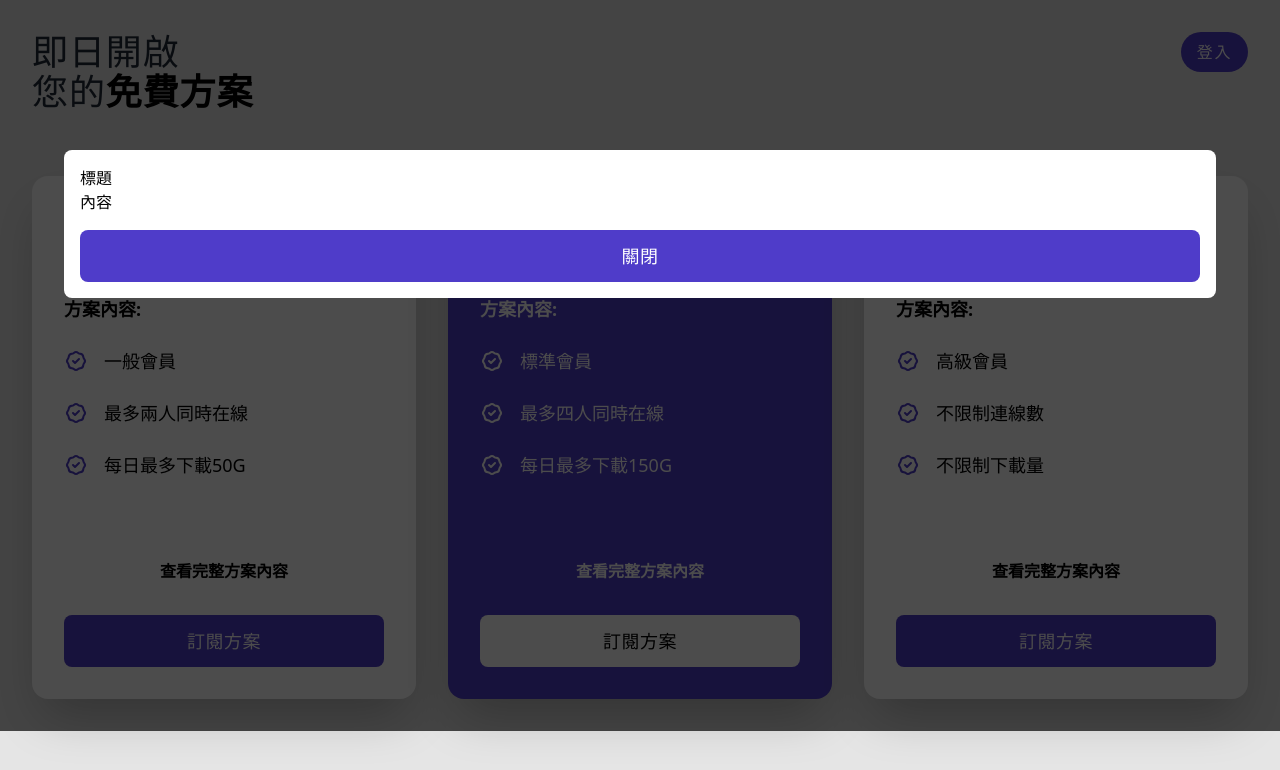
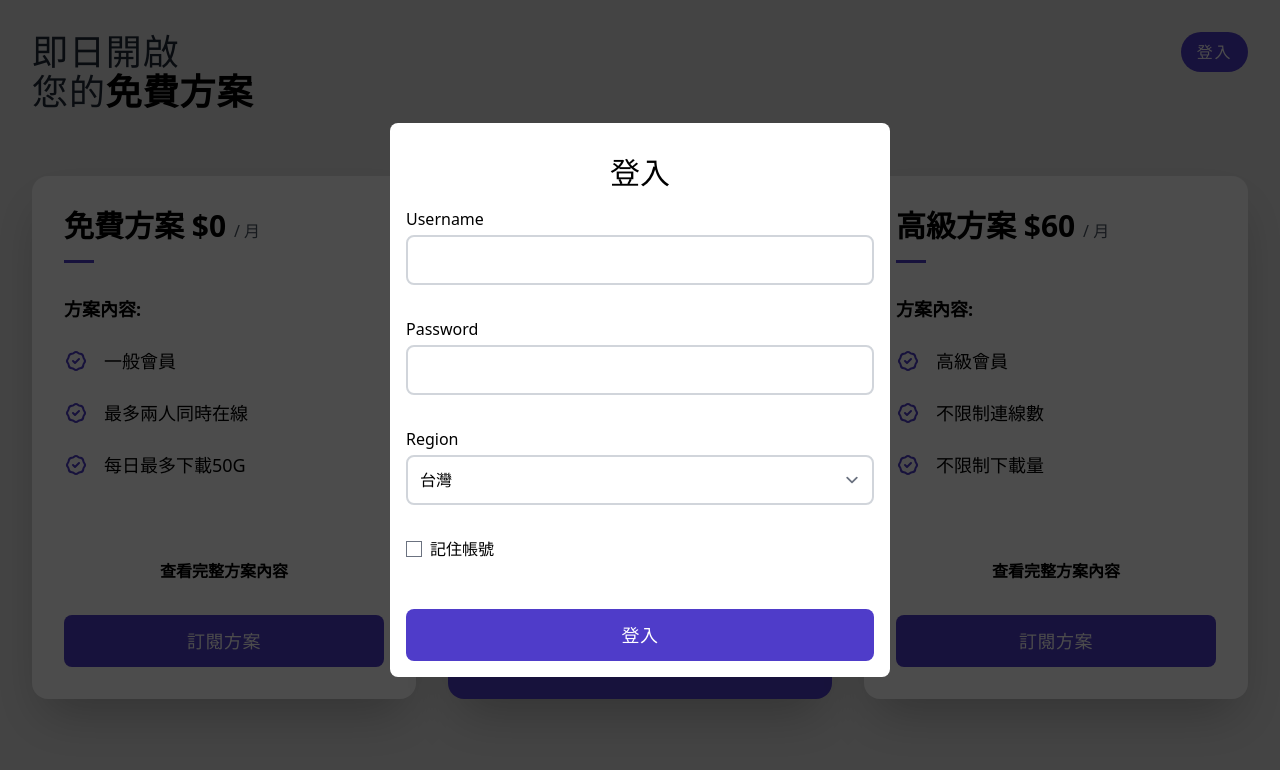
Before and after one commit to naluwan/pricing_tailwind, a website built with webpack: page src/index.html in a window 1280 px wide. Both pictures are taken after a click on the button "登入". Built offline with nearby package versions, Linux system fonts and the light colour scheme.

Commit message:
feat: update modal for RWD and add function of click back drop to close modal

```diff
--- a/src/index.html
+++ b/src/index.html
@@ -6,7 +6,7 @@
     <meta name="viewport" content="width=device-width, initial-scale=1.0" />
     <title>NaLuWan TailwindCSS 練習</title>
   </head>
-  <body class="relative bg-[#e5e5e5]">
+  <body class="relative bg-[#e5e5e5] lg:h-screen">
     <div class="p-4 lg:p-8">
       <!-- header -->
       <div class="flex items-start justify-between lg:mx-auto lg:max-w-[1280px]">
@@ -94,16 +94,62 @@
     <!-- modal -->
     <div
       id="modal"
-      class="pointer-events-none absolute left-0 right-0 top-0 flex h-full w-full items-start justify-center bg-black/70 opacity-0 duration-300"
+      class="pointer-events-none absolute left-0 right-0 top-0 flex h-full w-full items-start justify-center bg-black/70 opacity-0 duration-300 lg:items-center"
     >
-      <div class="mt-[150px] w-[90%] rounded-lg bg-white p-4">
-        <p>標題</p>
-        <p>內容</p>
+      <div
+        id="loginContainer"
+        class="mt-[150px] w-[90%] rounded-lg bg-white p-4 lg:mt-0 lg:w-[500px]"
+      >
+        <p class="my-4 text-center text-3xl font-medium">登入</p>
+        <div class="mb-8">
+          <label for="username">Username</label>
+          <input
+            type="text"
+            id="username"
+            name="username"
+            class="mt-1 h-[50px] w-full rounded-lg border-2 border-gray-300 px-3 focus:border-primary focus:ring-primary"
+          />
+        </div>
+
+        <div class="mb-8">
+          <label for="password">Password</label>
+          <input
+            type="password"
+            id="password"
+            name="password"
+            class="mt-1 h-[50px] w-full rounded-lg border-2 border-gray-300 px-3 focus:border-primary focus:ring-primary"
+          />
+        </div>
+
+        <div class="mb-8">
+          <label for="region">Region</label>
+          <select
+            type="text"
+            id="region"
+            name="region"
+            class="mt-1 h-[50px] w-full rounded-lg border-2 border-gray-300 px-3 focus:border-primary focus:ring-primary"
+          >
+            <option value="TW">台灣</option>
+            <option value="American">美國</option>
+            <option value="China">中國</option>
+          </select>
+        </div>
+
+        <div class="mb-8 flex items-center">
+          <input
+            type="checkbox"
+            id="checkbox"
+            name="checkbox"
+            class="mr-2 text-primary focus:ring-primary"
+          />
+          <label for="checkbox">記住帳號</label>
+        </div>
+
         <button
           id="close"
           class="mt-4 w-full rounded-lg bg-primary py-3 text-lg tracking-wide text-white"
         >
-          關閉
+          登入
         </button>
       </div>
     </div>
--- a/src/index.js
+++ b/src/index.js
@@ -3,6 +3,7 @@ import './index.css';
 const loginBtn = document.querySelector('#login');
 const closeBtn = document.querySelector('#close');
 const modal = document.querySelector('#modal');
+const loginContainer = document.querySelector('#loginContainer');
 
 // 登入按鈕點擊事件，點擊後顯示登入彈窗
 loginBtn.addEventListener('click', () => {
@@ -12,6 +13,13 @@ loginBtn.addEventListener('click', () => {
 // 關閉按鈕點擊事件，點擊後關閉登入彈窗
 closeBtn.addEventListener('click', () => {
   modal.classList.add('opacity-0', 'pointer-events-none');
+});
+
+// 點選背景可以關閉登入彈窗
+modal.addEventListener('mousedown', (e) => {
+  if (!loginContainer.contains(e.target)) {
+    modal.classList.add('opacity-0', 'pointer-events-none');
+  }
 });
 
 // 渲染清單
```
